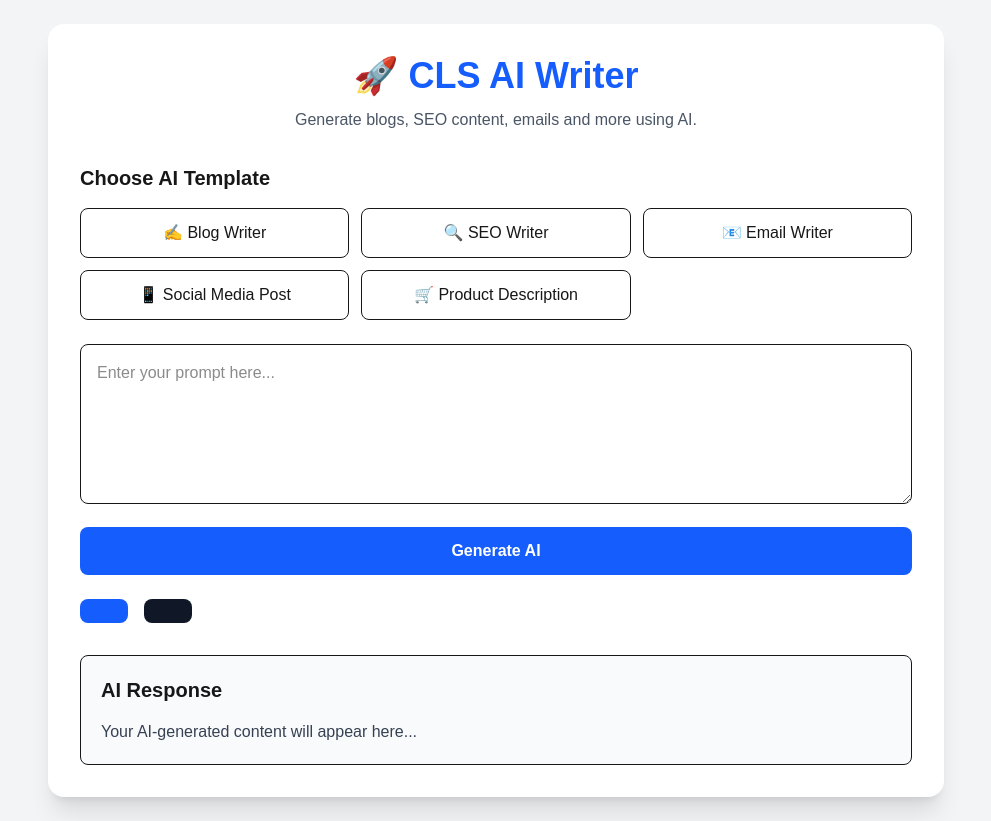
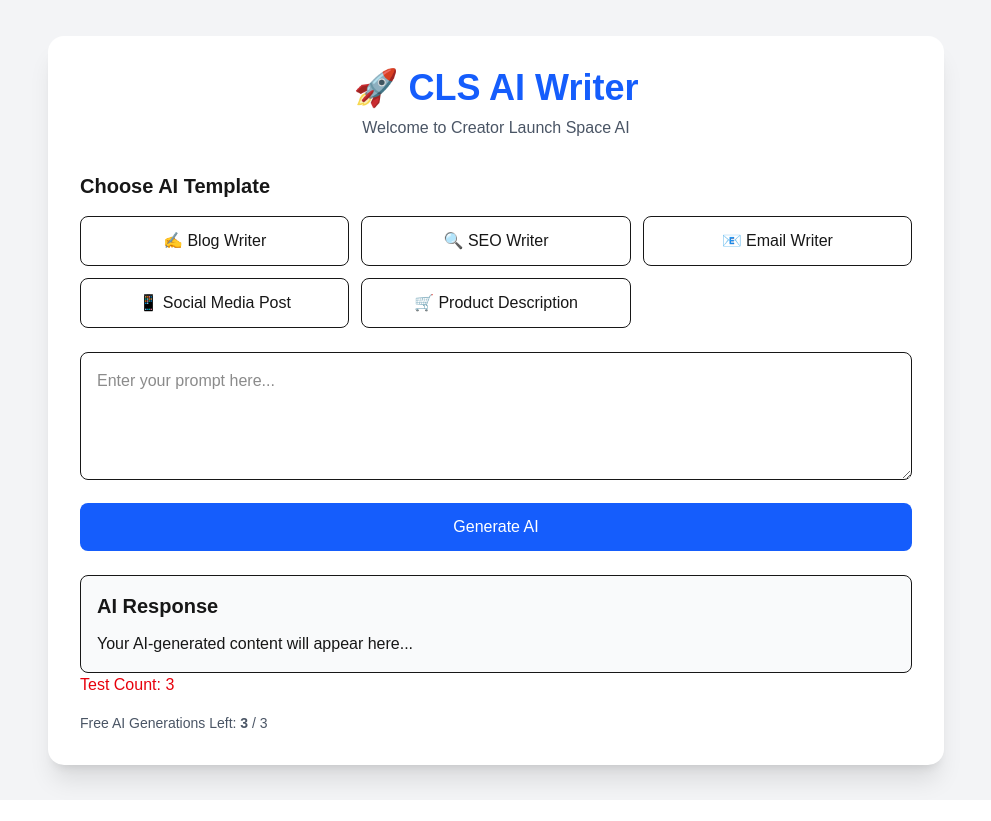
Before and after one commit to suvantrao25-tech/cls-ai-engine, a Next.js app in the folder frontend/: page / in a window 1280 px wide. Shown: the whole page, without its empty margins (144-1135 px from the left). After the commit the page ends 800 px from the top, so only its background shows below. Built offline with nearby package versions, Linux system fonts and the light colour scheme.

Commit message:
Add CLS AI Writer components and usage counter

```diff
--- a/frontend/app/page.tsx
+++ b/frontend/app/page.tsx
@@ -1,389 +1,61 @@
 "use client";
 
-import { useEffect, useState } from "react";
+import { useState } from "react";
+import Header from "../components/Header";
+import Templates from "../components/Templates";
+import UsageCounter from "../components/UsageCounter";
+import AIForm from "../components/AIForm";
 
 export default function Home() {
 
   const [prompt, setPrompt] = useState("");
-  const [response, setResponse] = useState("");
-  const [loading, setLoading] = useState(false);
-  const [copied, setCopied] = useState(false);
   const [freeUses, setFreeUses] = useState(3);
+  const handleGenerate = () => {
 
-useEffect(() => {
-  const savedUses = localStorage.getItem("cls_free_uses");
+  if (freeUses <= 0) {
+    alert("Your free AI limit is over. Please create an account to continue.");
+    return false;
+  }
 
-  if (savedUses) {
-    setFreeUses(parseInt(savedUses));
-  }
-}, []);
+  const remaining = freeUses - 1;
 
-  const templates = [
-    {
-      name: "✍️ Blog Writer",
-      prompt: "Write a detailed SEO optimized blog about: ",
-    },
-    {
-      name: "🔍 SEO Writer",
-      prompt: "Create SEO content with keywords for: ",
-    },
-    {
-      name: "📧 Email Writer",
-      prompt: "Write a professional email about: ",
-    },
-    {
-      name: "📱 Social Media Post",
-      prompt: "Create an engaging social media post about: ",
-    },
-    {
-      name: "🛒 Product Description",
-      prompt: "Create a high converting product description for: ",
-    },
-  ];
+  setFreeUses(remaining);
 
+  return true;
 
-<p className="text-sm text-gray-600 mt-3">
-  Free AI Generations Left: <b>{freeUses}</b> / 3
-</p>
-  const generateAI = async () => {if (freeUses <= 0) {
-  alert("Your 3 free AI generations are finished. Please Login or Create a Free Account.");
-  return;
-}
-
-    if (!prompt.trim()) {
-      alert("Please enter a prompt.");
-      return;
-    }
-
-
-    setLoading(true);
-    setResponse("");
-
-
-    try {
-
-      const res = await fetch(
-        "https://cls-ai-engine.onrender.com/api/ai/generate",
-        {
-          method: "POST",
-
-          headers: {
-            "Content-Type": "application/json",
-          },
-
-          body: JSON.stringify({
-            text: prompt,
-          }),
-        }
-      );
-
-
-      const data = await res.json();
-
-      setResponse(data.result);
-const remaining = freeUses - 1;
-
-setFreeUses(remaining);
-
-localStorage.setItem("cls_free_uses", remaining.toString());
-    } catch (error) {
-
-      setResponse(
-        "Something went wrong. Please try again."
-      );
-
-    }
-
-
-    setLoading(false);
-
-  };
-
-
-
-
-  const copyText = () => {
-
-    navigator.clipboard.writeText(response);
-
-    setCopied(true);
-
-
-    setTimeout(() => {
-
-      setCopied(false);
-
-    }, 2000);
-
-  };
-
-
-
-
-
-  const downloadText = () => {
-
-    const file = new Blob(
-      [response],
-      {
-        type: "text/plain",
-      }
-    );
-
-
-    const link = document.createElement("a");
-
-
-    link.href = URL.createObjectURL(file);
-
-
-    link.download = "CLS-AI-Content.txt";
-
-
-    link.click();
-
-  };
-
-
-
+};
 
 
   return (
 
-    <main className="min-h-screen bg-gray-100 flex items-center justify-center p-6">
-
+    <main className="min-h-screen bg-gray-100 flex justify-center items-center p-6">
 
       <div className="bg-white shadow-xl rounded-2xl p-8 w-full max-w-4xl">
 
 
-        <h1 className="text-4xl font-bold text-center text-blue-600">
-          🚀 CLS AI Writer
-        </h1>
+        <Header />
 
 
-        <p className="text-center text-gray-600 mt-3">
-          Generate blogs, SEO content, emails and more using AI.
-        </p>
-
-
-
-
-        <h2 className="text-xl font-semibold mt-8">
-          Choose AI Template
-        </h2>
-
-
-
-        <div className="grid grid-cols-1 md:grid-cols-3 gap-3 mt-4">
-
-
-          {templates.map((item) => (
-
-            <button
-
-              key={item.name}
-
-              onClick={() => setPrompt(item.prompt)}
-
-              className="border p-3 rounded-lg hover:bg-blue-50"
-
-            >
-
-              {item.name}
-
-            </button>
-
-          ))}
-
-
-        </div>
-
-
-
-
-
-        <textarea
-
-          className="w-full border rounded-lg p-4 h-40 mt-6 outline-none"
-
-          placeholder="Enter your prompt here..."
-
-          value={prompt}
-
-          onChange={(e) => setPrompt(e.target.value)}
-
+        <Templates
+          setPrompt={setPrompt}
         />
 
 
+        <AIForm
+  prompt={prompt}
+  setPrompt={setPrompt}
+  onGenerate={handleGenerate}
+/>
 
-
-
-        <button
-
-          onClick={generateAI}
-
-          disabled={loading || freeUses <= 0}
-
-          className="mt-4 w-full bg-blue-600 hover:bg-blue-700 text-white font-semibold py-3 rounded-lg disabled:bg-gray-400"
-
-        >
-
-          {loading
-            ? "Generating AI Content..."
-            : "Generate AI"
-          }
-
-        </button>
-
-<div className="flex gap-4 mt-6">
-
-<a
-href="https://app.creatorlaunchspace.com/login"
-className="bg-blue-600 text-white px-6 py-3 rounded-lg"
->
-{freeUses <= 0 && (
-  <div className="bg-yellow-100 border border-yellow-400 text-yellow-800 p-4 rounded-lg mt-6">
-    <h3 className="font-bold">
-      🎉 Your free limit is over!
-    </h3>
-    <p className="mt-2">
-      Create a free account to continue generating unlimited AI content, save your history, and access premium features.
-    </p>
-  </div>
-)}
-</a>
-
-
-<a
-href="https://app.creatorlaunchspace.com/signup"
-className="bg-gray-900 text-white px-6 py-3 rounded-lg"
->
-{freeUses <= 0 && (
-  <div className="bg-yellow-100 border border-yellow-400 text-yellow-800 p-4 rounded-lg mt-6">
-    <h3 className="font-bold">
-      🎉 Your free limit is over!
-    </h3>
-    <p className="mt-2">
-      Create a free account to continue generating unlimited AI content, save your history, and access premium features.
-    </p>
-  </div>
-)}
-</a>
-
-</div>
-
-
-
-        {loading && (
-
-          <div className="text-center mt-5 text-blue-600 font-semibold">
-
-            🤖 AI is generating content...
-
-          </div>
-
-        )}
-
-
-
-
-
-
-        <div className="mt-8 border rounded-lg p-5 bg-gray-50">
-
-
-          <div className="flex justify-between items-center">
-
-
-            <h2 className="text-xl font-semibold">
-
-              AI Response
-
-            </h2>
-
-
-
-
-            {response && (
-
-              <div className="flex gap-2">
-
-
-                <button
-
-                  onClick={copyText}
-
-                  className="bg-green-600 text-white px-4 py-2 rounded-lg"
-
-                >
-
-                  {copied ? "✓ Copied" : "📋 Copy"}
-
-                </button>
-
-
-
-
-                <button
-
-                  onClick={downloadText}
-
-                  className="bg-blue-600 text-white px-4 py-2 rounded-lg"
-
-                >
-
-                  ⬇ Download
-
-                </button>
-
-
-              </div>
-
-            )}
-
-
-          </div>
-
-
-
-
-
-
-          <p className="text-gray-700 whitespace-pre-wrap mt-4">
-
-            {response || "Your AI-generated content will appear here..."}
-
-          </p>
-
-
-
-
-
-
-          {response && (
-
-            <div className="text-sm text-gray-500 mt-4">
-
-              Words: {response.trim().split(/\s+/).length}
-
-              {" | "}
-
-              Characters: {response.length}
-
-            </div>
-
-          )}
-
-
-
-
-        </div>
-
-
+<p className="text-red-600">
+  Test Count: {freeUses}
+</p>
+        <UsageCounter
+          freeUses={freeUses}
+        />
 
 
       </div>
-
 
     </main>
 
--- /dev/null
+++ b/frontend/components/AIForm.tsx
@@ -0,0 +1,128 @@
+"use client";
+
+import { useState } from "react";
+
+export default function AIForm({
+  prompt,
+  setPrompt,
+  onGenerate,
+}: {
+  prompt: string;
+  setPrompt: React.Dispatch<React.SetStateAction<string>>;
+  onGenerate: () => boolean;
+}) {
+
+  const [response, setResponse] = useState("");
+  const [loading, setLoading] = useState(false);
+
+
+  const generateAI = async () => {
+
+  if (!onGenerate()) {
+    return;
+  }
+
+  if (!prompt.trim()) {
+    alert("Please enter a prompt.");
+    return;
+  }
+
+    setLoading(true);
+    setResponse("");
+
+
+    try {
+
+      const res = await fetch(
+        "https://cls-ai-engine.onrender.com/api/ai/generate",
+        {
+          method: "POST",
+
+          headers: {
+            "Content-Type": "application/json",
+          },
+
+          body: JSON.stringify({
+            text: prompt,
+          }),
+        }
+      );
+
+
+      const data = await res.json();
+
+      setResponse(data.result || "No response received");
+
+
+    } catch (error) {
+
+      setResponse(
+        "Something went wrong. Please try again."
+      );
+
+    }
+
+
+    setLoading(false);
+
+  };
+
+
+  return (
+
+    <div className="mt-6">
+
+      <textarea
+
+        className="w-full border rounded-lg p-4 h-32"
+
+        placeholder="Enter your prompt here..."
+
+        value={prompt}
+
+        onChange={(e)=>setPrompt(e.target.value)}
+
+      />
+
+
+      <button
+
+        onClick={generateAI}
+
+        disabled={loading}
+
+        className="mt-4 w-full bg-blue-600 text-white py-3 rounded-lg"
+
+      >
+
+        {loading
+          ? "Generating AI Content..."
+          : "Generate AI"
+        }
+
+      </button>
+
+
+
+      <div className="mt-6 bg-gray-50 border rounded-lg p-4">
+
+        <h2 className="font-semibold text-xl">
+          AI Response
+        </h2>
+
+
+        <p className="mt-3 whitespace-pre-wrap">
+
+          {response || "Your AI-generated content will appear here..."}
+
+        </p>
+
+
+      </div>
+
+
+    </div>
+
+  );
+
+}
--- /dev/null
+++ b/frontend/components/Header.tsx
@@ -0,0 +1,13 @@
+export default function Header() {
+  return (
+    <div className="text-center">
+      <h1 className="text-4xl font-bold text-blue-600">
+        🚀 CLS AI Writer
+      </h1>
+
+      <p className="mt-2 text-gray-600">
+        Welcome to Creator Launch Space AI
+      </p>
+    </div>
+  );
+}
--- /dev/null
+++ b/frontend/components/Templates.tsx
@@ -0,0 +1,55 @@
+"use client";
+
+export default function Templates({
+  setPrompt,
+}: {
+  setPrompt: (text: string) => void;
+}) {
+
+  const templates = [
+    {
+      name: "✍️ Blog Writer",
+      prompt: "Write a detailed SEO optimized blog about: ",
+    },
+    {
+      name: "🔍 SEO Writer",
+      prompt: "Create SEO content with keywords for: ",
+    },
+    {
+      name: "📧 Email Writer",
+      prompt: "Write a professional email about: ",
+    },
+    {
+      name: "📱 Social Media Post",
+      prompt: "Create an engaging social media post about: ",
+    },
+    {
+      name: "🛒 Product Description",
+      prompt: "Create a high converting product description for: ",
+    },
+  ];
+
+  return (
+    <div>
+
+      <h2 className="text-xl font-semibold mt-8">
+        Choose AI Template
+      </h2>
+
+      <div className="grid grid-cols-1 md:grid-cols-3 gap-3 mt-4">
+
+        {templates.map((item) => (
+          <button
+            key={item.name}
+            onClick={() => setPrompt(item.prompt)}
+            className="border p-3 rounded-lg hover:bg-blue-50"
+          >
+            {item.name}
+          </button>
+        ))}
+
+      </div>
+
+    </div>
+  );
+}
--- /dev/null
+++ b/frontend/components/UsageCounter.tsx
@@ -0,0 +1,13 @@
+"use client";
+
+export default function UsageCounter({
+  freeUses,
+}: {
+  freeUses: number;
+}) {
+  return (
+    <p className="text-sm text-gray-600 mt-4">
+      Free AI Generations Left: <b>{freeUses}</b> / 3
+    </p>
+  );
+}
```
